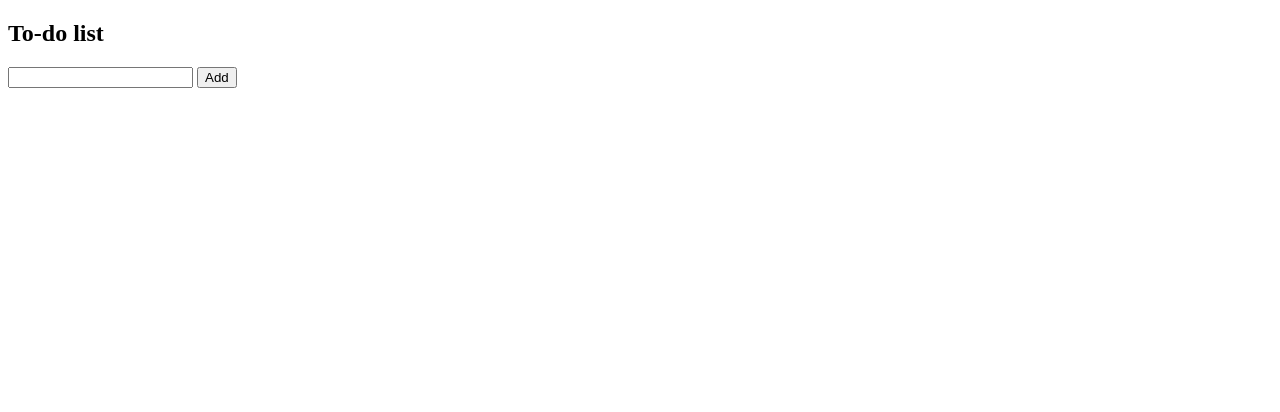
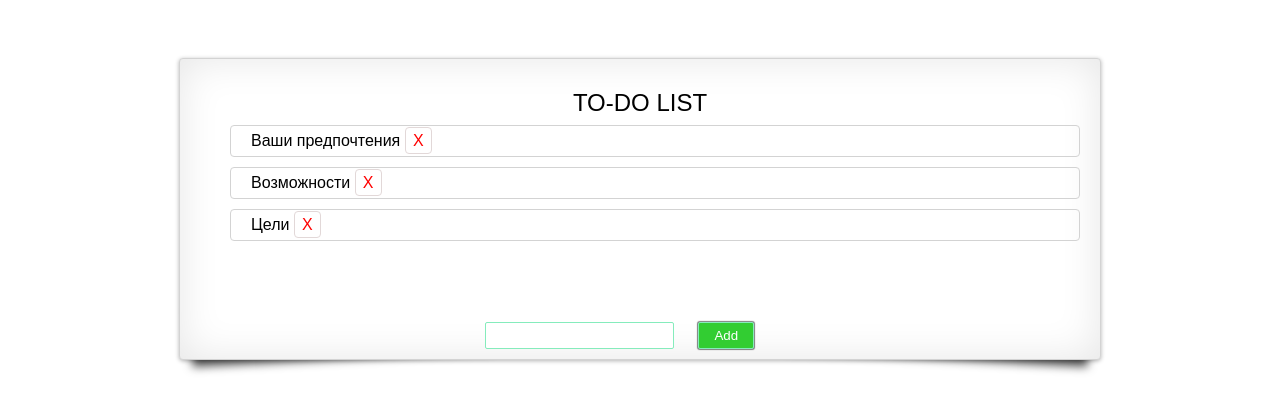
Before and after one commit to tsindiaikinal/to-do-vinila-, a plain HTML site: page index.html in a window 1280 px wide. Drawn offline with Linux system fonts and the light colour scheme.

Commit message:
style to-do

```diff
--- a/css/style.css
+++ b/css/style.css
@@ -1,5 +1,127 @@
+
+* {
+  font-family: sans-serif;
+}
+
+h2 {
+  text-transform: uppercase;
+  font-weight:normal;
+  text-align: center;
+  padding-top: 10px;
+  padding-bottom: 30px;
+}
+
+#todo-content {
+  max-width: 920px;
+  min-height: 300px;
+  position: relative;
+  top: 50px;
+  margin: auto;
+  border: 1px solid lightgray;
+  background:#fff;
+  border-radius:4px;
+  box-shadow:0 1px 4px rgba(0, 0, 0, 0.3),
+             0 0 40px rgba(0, 0, 0, 0.1) inset;
+}
+
+#todo-content:before,
+#todo-content:after {
+        content:"";
+        position:absolute;
+        z-index:-2;
+        bottom:15px;
+        left:10px;
+        width:50%;
+        height:20%;
+        max-width:300px;
+        box-shadow:0 15px 10px rgba(0, 0, 0, 0.7);
+        transform:rotate(-3deg);
+}
+
+#todo-content:after {
+    right:10px;
+    left:auto;
+    transform:rotate(3deg);
+}
+
+ul {
+  width: 100%;
+  position: absolute;
+  top: 40px;
+  /* left: 25px; */
+  list-style: none;
+}
+
+li {
+  width: 90%;
+  margin: 10px 10px 5px;
+  height: 30px;
+  line-height: 30px;
+  padding-left: 20px;
+  border-radius: 4px;
+  border: 1px solid lightgray;
+}
+
+.item-controlls {
+  display: inline-block;
+  position: absolute;
+  bottom: 10px;
+  left: 50%;
+  transform: translateX(-50%);
+  width: 350px;
+  margin: auto;
+}
+
+input {
+  border: none;
+
+}
+
+input:focus {
+  box-shadow: none;
+}
+.item-value {
+  border: 1px solid rgb(133, 236, 188);
+  padding: 5px;
+}
+
+.item-value,
+.item-add {
+  border-radius: 2px;
+  display: inline-block;
+  margin-left: 20px;
+}
+
+.item-value:focus {
+  box-shadow: 0 0 2px #76eeda;
+  outline: none;
+}
+
+.item-add {
+  /* text-transform: uppercase; */
+  padding: 5px 15px 5px;
+  border: 1px solid rgb(133, 236, 188);
+  box-shadow: 0 0 1px 1px rgba(0,0,0,0.5);
+  background-color: #32cd32;
+  color: #fff;
+  }
+
+
+
+.item-add:focus {
+  background-color: #0f0;
+}
+
 span {
+  display: inline-block;
+  width: 25px;
+  height: 25px;
+  border: 1px solid #e2d8d8;
+  border-radius: 4px;
   font-family: sans-serif;
   color: red;
-  margin-left: 50px;
+  /* margin-left: 50px; */
+  text-align: center;
+  line-height: 25px;
+  cursor: pointer;
 }
--- a/index.html
+++ b/index.html
@@ -12,11 +12,13 @@
         <script src="js/template.js"></script>
         <script src="js/script.js"></script>
    <script type="text/template" id="wrapper-todo">
+        <div id="todo-content">
             <h2>To-do list</h2>
                <ul class="item-list"></ul>
                 <div class="item-controlls">
                     <input type="text" name="" class="item-value">
                     <button class="item-add">Add</button>
+                </div>
         </div>
     </script>
    <script type="text/template" id="list-todo">
--- a/js/script.js
+++ b/js/script.js
@@ -1,6 +1,6 @@
 function Model() {
     var self = this;
-    self.data = [];
+    self.data = ['Ваши предпочтения', 'Возможности','Цели'];
     self.addItem = function(item) {
         if (item == 0) {
             return;
```
Lines whose indentation alone changed are shown as unchanged.
